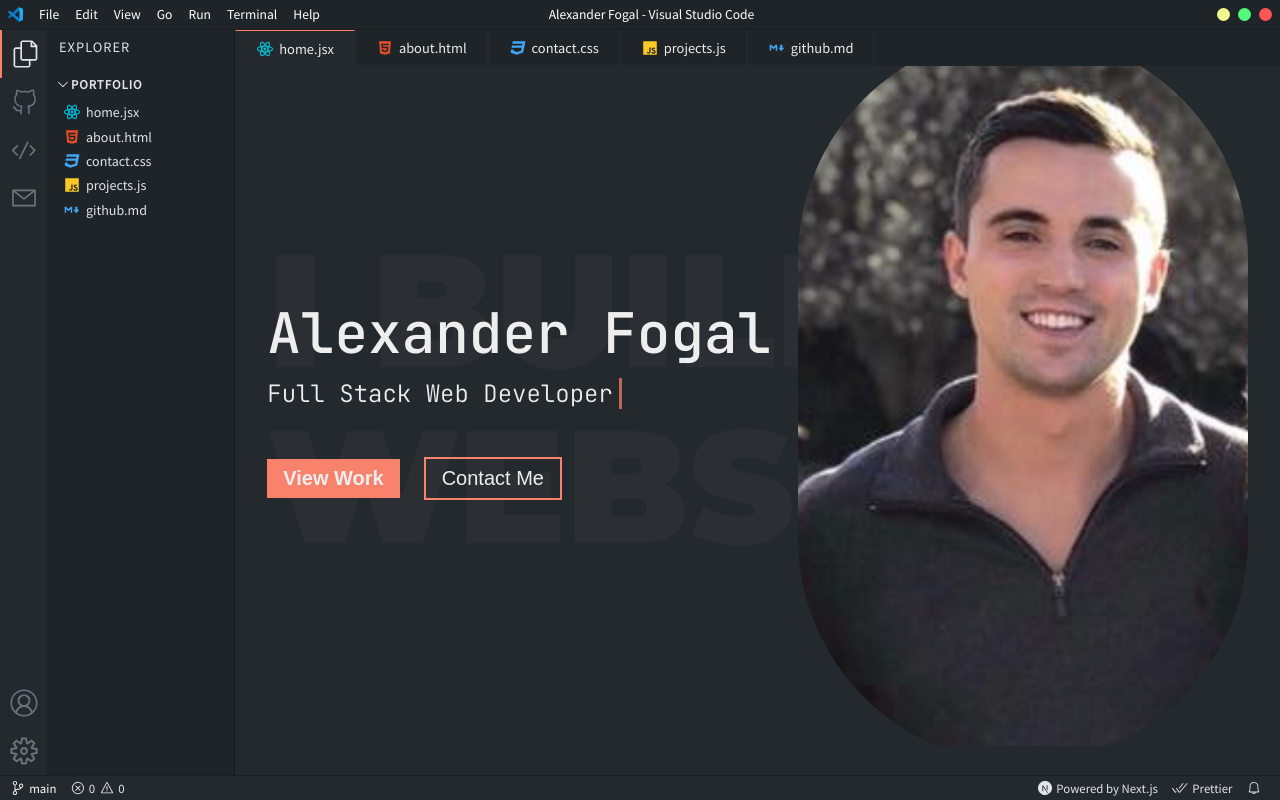
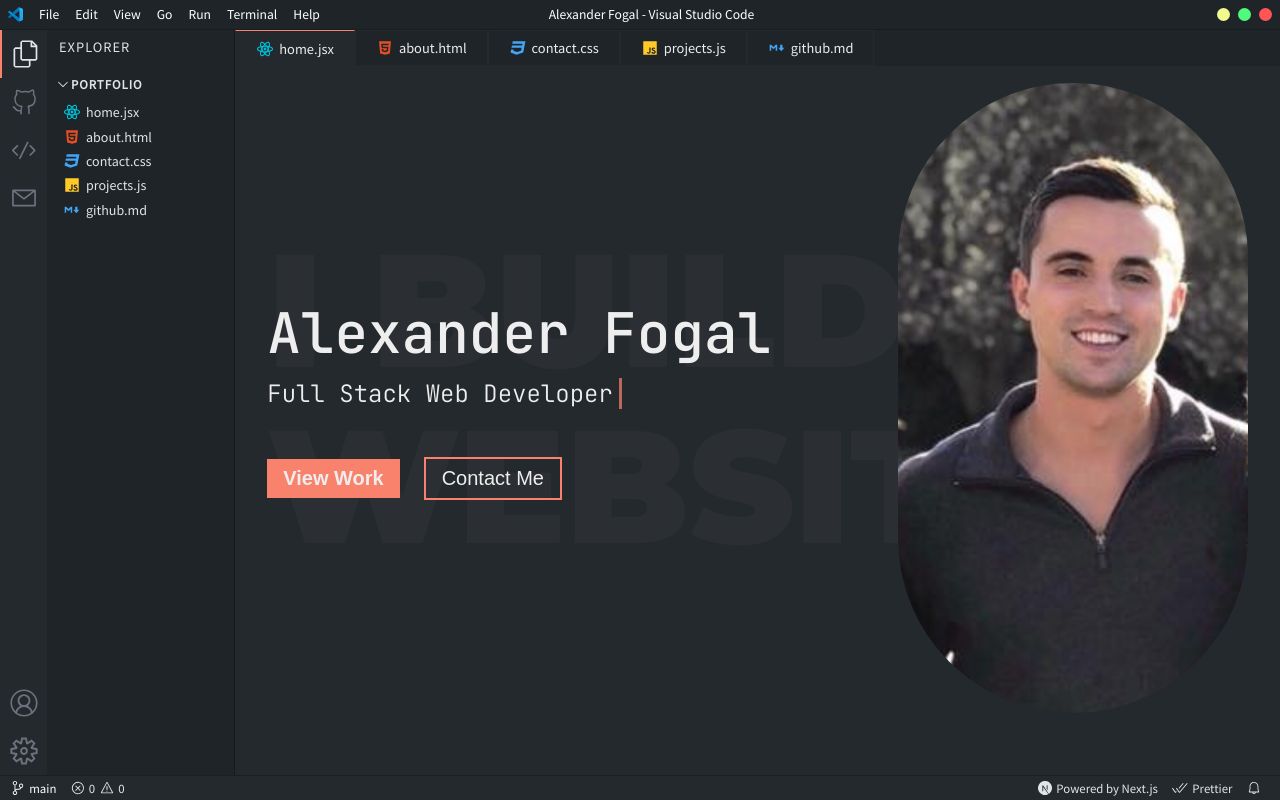
Before and after one commit to afogal1/portfolio, a Next.js app: page / in a window 1280 px wide. Built offline with nearby package versions, Linux system fonts and the light colour scheme.

Commit message:
updated github page errors

```diff
--- a/pages/about.jsx
+++ b/pages/about.jsx
@@ -52,7 +52,7 @@ const AboutPage = () => {
         </a> */}
 
 
-          <Illustration className={styles.illustration} />
+          {/* <Illustration className={styles.illustration} /> */}
       </div>
     </div>
   );
--- a/pages/github.jsx
+++ b/pages/github.jsx
@@ -1,3 +1,4 @@
+/* eslint-disable jsx-a11y/alt-text */
 import { useState, useEffect } from "react";
 import Image from "next/image";
 import {
--- a/pages/index.jsx
+++ b/pages/index.jsx
@@ -25,8 +25,8 @@ export default function HomePage() {
           <Image
             className={styles.picture}
             src="/alex.png"
-            width={450}
-            height={730}
+            width={350}
+            height={630}
             alt="Alex"
           />
           {/* <Illustration className={styles.illustration} /> */}
```
